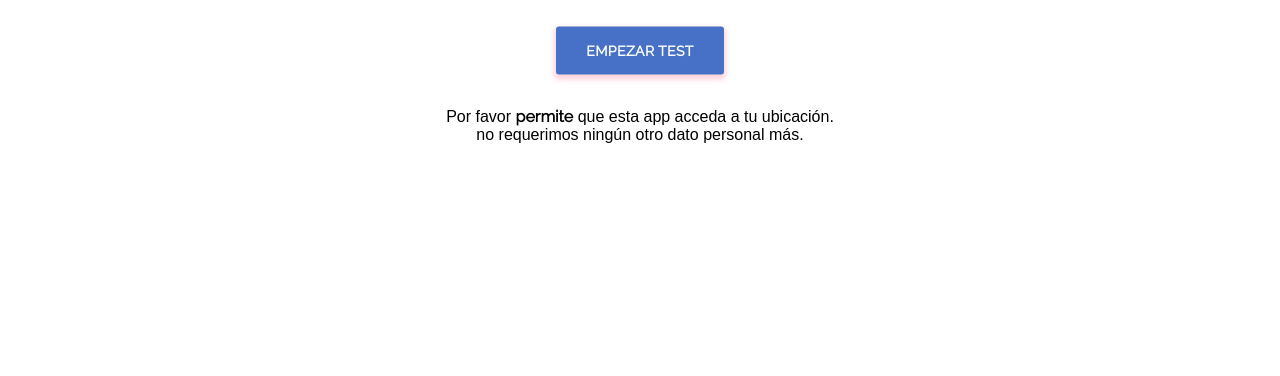
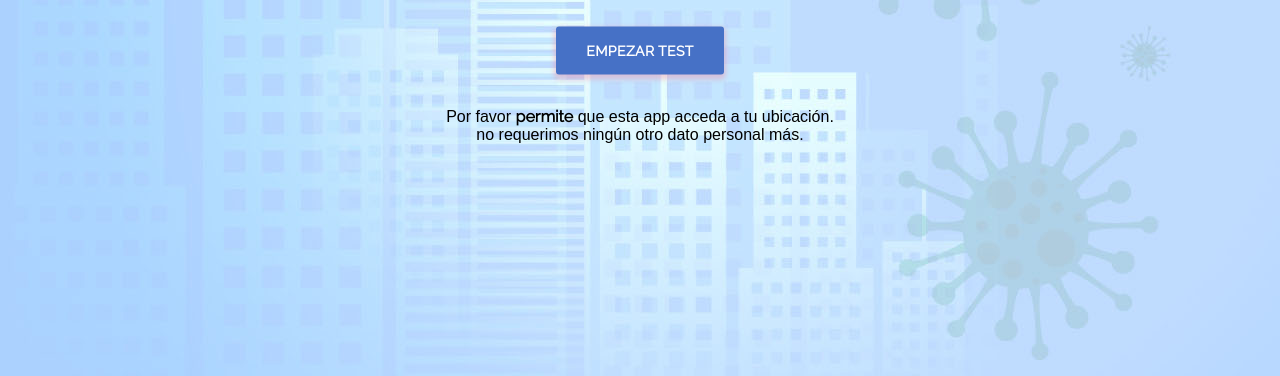
Before and after one commit to ninjasweb/Covid19Map, a React app: page / in a window 1280 px wide. Shown: the part 424-800 px from the top of the page. Built offline with nearby package versions, Linux system fonts and the light colour scheme; a web font is replaced by a local one.

Commit message:
Background Image
Agregamos la imagen de fondo en el inicio de la App.

```diff
--- a/src/assets/style.css
+++ b/src/assets/style.css
@@ -22,6 +22,20 @@
   align-items: center;
   overflow: scroll;
   text-align: center;
+}
+
+.bg {
+  position: absolute;
+  width: 100%;
+  height: 100vh;
+  top: 0px;
+  bottom: 0px;
+  left: 0px;
+  right: 0px;
+  margin: auto;
+  justify-content: center;
+  align-items: center;
+  background-image: url('/Ciudad.jpg');
 }
 
 img {
--- a/src/components/Inicio.js
+++ b/src/components/Inicio.js
@@ -1,6 +1,7 @@
 import React from "react";
 import { Button } from '@material-ui/core';
 import { makeStyles } from '@material-ui/core/styles';
+
 
 
 const useStyles = makeStyles({
@@ -38,12 +39,15 @@ const useStyles = makeStyles({
 const Inicio = ({showshow}) => {
     const classes = useStyles();
     return(
-        <div className="inicio" >
+      <div className="bg">
+        <div className="inicio">
             <h1 className="titulo1">TEST DE AUTOEVALUACIÓN <br></br> DE SÍNTOMAS DEL COVID-19</h1>
             <h3 className="subtitulo">Un proyecto de código abierto<br></br> para ayudar a contener y localizar posibles brote del virus</h3>
             <Button className={classes.root} onClick={showshow}>EMPEZAR TEST</Button>
             <p className="copydata">Por favor <b>permite</b> que esta app acceda a tu ubicación. <br></br> no requerimos ningún otro dato personal más.</p>
         </div>
+      </div>
+
 
     );
 };
```
Also changed, not shown: public/Ciudad.jpg (added), src/img/Ciudad.jpg (added).
